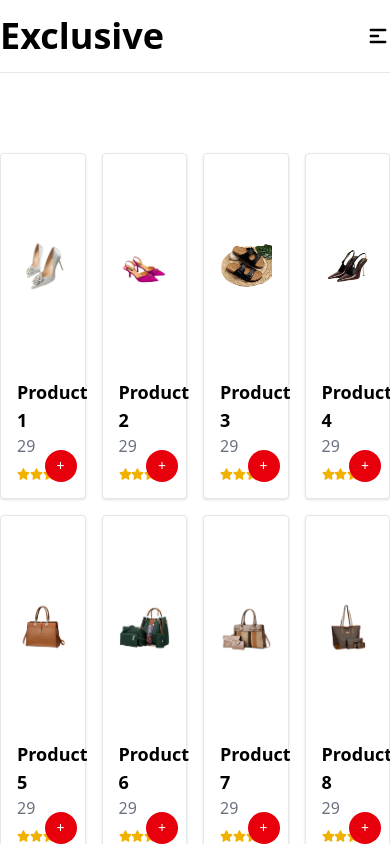
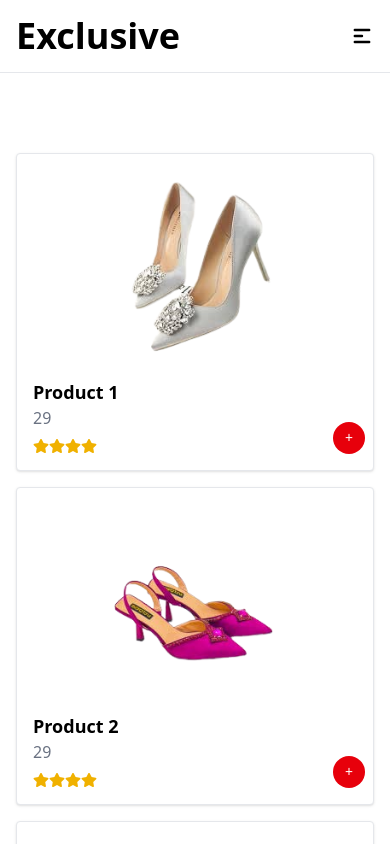
Before and after one commit to irorerejuliet/Exclusive-project, a React (Vite) app: page /womenfashion in a window 390 px wide. Shown: the top 844 px of the page. Built offline with nearby package versions, Linux system fonts and the light colour scheme.

Commit message:
making abount page responsive

```diff
--- a/src/Components/AboutDetails/Founders.tsx
+++ b/src/Components/AboutDetails/Founders.tsx
@@ -5,7 +5,7 @@ import { FaInstagram, FaLinkedinIn, FaTwitter } from 'react-icons/fa';
 
 const Founders = () => {
   return (
-    <div className="flex justify-between  items-center gap-10 wrapper">
+    <div className="lg:flex flex-row justify-between  items-center gap-10 wrapper">
       {foundersData.map(({ id, image, title, subTitle }) => (
         <div key={id}>
           <div className="w-[370px] bg-[#F5F5F5] pt-6 ">
--- a/src/Components/Layouts/Navbar.tsx
+++ b/src/Components/Layouts/Navbar.tsx
@@ -8,7 +8,7 @@ const Navbar = () => {
 
   return (
     <header>
-      <nav className="flex justify-between items-center  py-4 relative bg-white wrapper">
+      <nav className="flex justify-between items-center  py-4 relative bg-white wrapper px-4">
         <Link to="/" className="text-4xl font-bold">Exclusive</Link>
         <div className="hidden md:flex gap-6 items-center text-base font-normal">
           <Link to="">Home</Link>
--- a/src/Components/womenFasion/WomenProduct.tsx
+++ b/src/Components/womenFasion/WomenProduct.tsx
@@ -6,7 +6,7 @@ import { FaStar } from 'react-icons/fa';
 const WomenProduct = () => {
   return (
     <div className="wrapper  py-20">
-      <div className="grid grid-cols-4 gap-4">
+      <div className="grid md:grid-cols-4 grid-cols-1 gap-4 md:px-0 px-4">
         {womenCollections.map(({ id, title, image, price }) => (
 
           <div className="bg-white p-4 shadow rounded relative border border-gray-200 transform transition-transform duration-300 hover:scale-105" key={id}>
```
